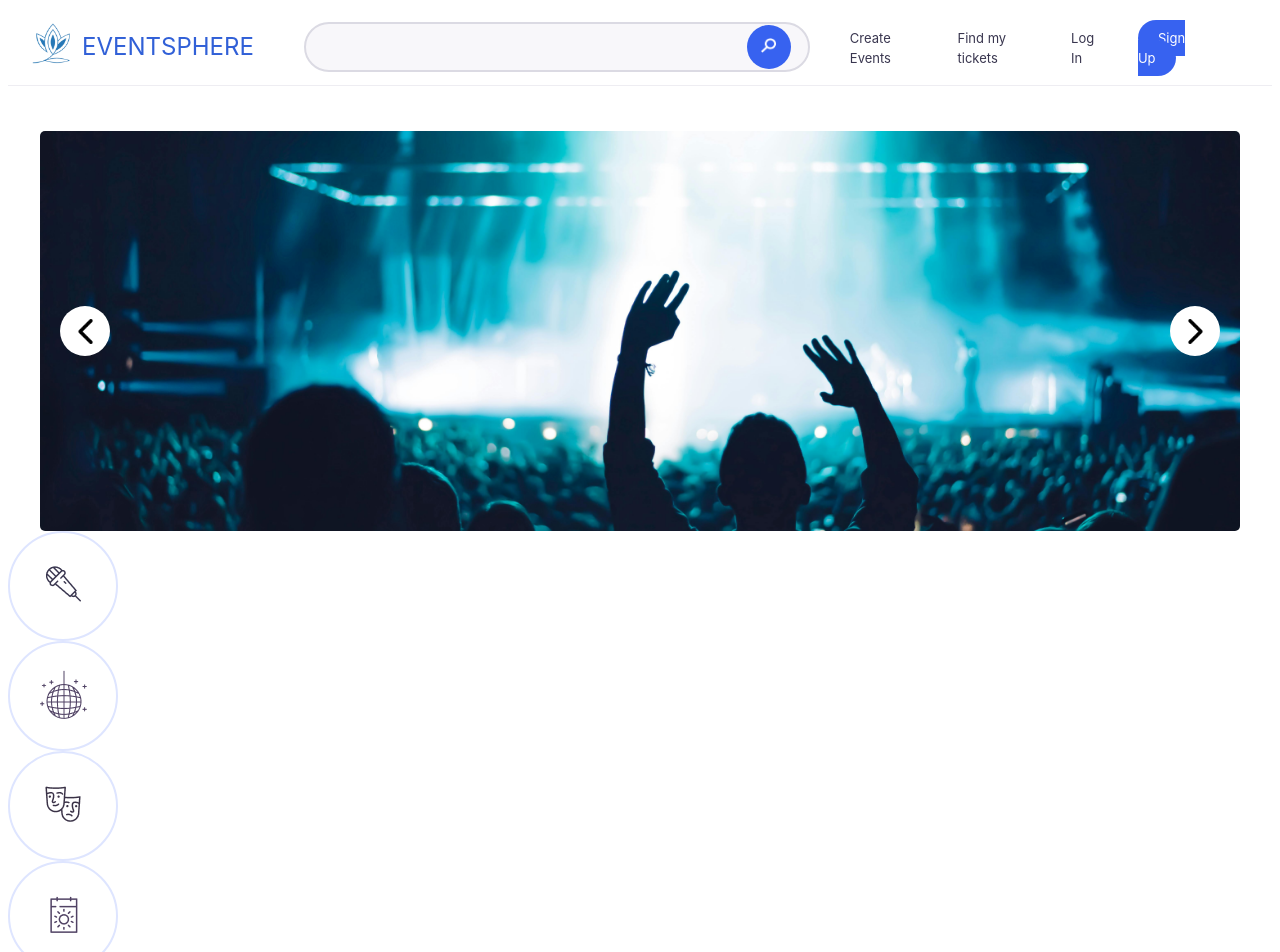
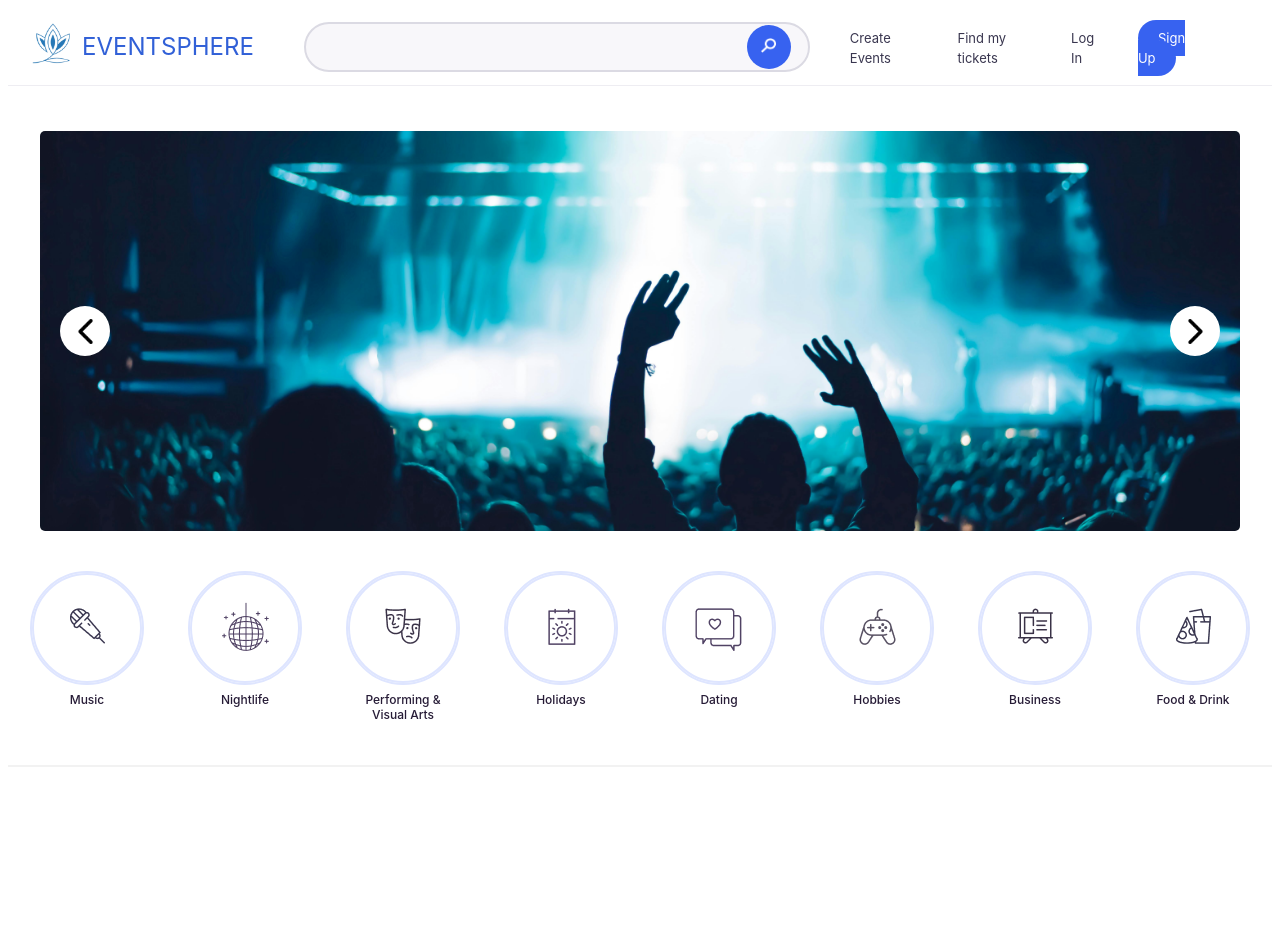
Before and after one commit to AndrLoko/event-sphere, a React (Vite) app: page / in a window 1280 px wide. Shown: the top 952 px of the page. After the commit the page ends 800 px from the top, so only its background shows below. Built offline with nearby package versions, Linux system fonts and the light colour scheme.

Commit message:
Finished styling category selection

```diff
--- a/src/components/UI/category/category.jsx
+++ b/src/components/UI/category/category.jsx
@@ -1,12 +1,15 @@
 import React from 'react'
 import './category.scss'
 
-export default function category({ link }) {
+export default function category({ link, text }) {
   return (
     <>
-        <button className="category">
-            <img src={link} alt="" className="category__icon" />
-        </button>
+        <div className="category">
+            <button className="category">
+                <img src={link} alt="" className="category__icon" />
+            </button>
+            <p className='category__text'>{text}</p>
+        </div>
     </>
   )
 }
--- a/src/components/UI/category/category.scss
+++ b/src/components/UI/category/category.scss
@@ -1,4 +1,5 @@
 .category {
+    justify-items: center;
     border: 2px solid #DEE5FF;
     width: 110px;
     height: 110px;
@@ -6,3 +7,12 @@
     border-radius: 100px;
     cursor: pointer;
 }
+
+.category__text {
+    font-family: Inter;
+    font-weight: 500;
+    text-align: center;
+    margin-top: 9px;
+    color: #261B36;
+    font-size: 12px;
+}
--- a/src/pages/Home/Home.jsx
+++ b/src/pages/Home/Home.jsx
@@ -7,16 +7,18 @@ export default function Home() {
   return (
     <>
         <Slider />
-        <div className="container">
-            <div className="grid__categories">
-                <Category link="../../../public/SVG.png" />
-                <Category link="../../../public/SVG-1.png" />
-                <Category link="../../../public/SVG-2.png" />
-                <Category link="../../../public/SVG-3.png" />
-                <Category link="../../../public/SVG-4.png" />
-                <Category link="../../../public/SVG-5.png" />
-                <Category link="../../../public/SVG-6.png" />
-                <Category link="../../../public/SVG-7.png" />
+        <div className="categories__wrapper">
+            <div className="container">
+                <div className="grid__categories">
+                    <Category link="../../../public/SVG.png" text="Music"/>
+                    <Category link="../../../public/SVG-1.png" text="Nightlife"/>
+                    <Category link="../../../public/SVG-2.png" text="Performing & Visual Arts"/>
+                    <Category link="../../../public/SVG-3.png" text="Holidays"/>
+                    <Category link="../../../public/SVG-4.png" text="Dating"/>
+                    <Category link="../../../public/SVG-5.png" text="Hobbies"/>
+                    <Category link="../../../public/SVG-6.png" text="Business"/>
+                    <Category link="../../../public/SVG-7.png" text="Food & Drink"/>
+                </div>
             </div>
         </div>
     </>
--- a/src/pages/Home/Home.scss
+++ b/src/pages/Home/Home.scss
@@ -1,3 +1,8 @@
+.categories__wrapper {
+    border-bottom: 2px solid #F2F2F2;
+    padding-bottom: 80px;
+}
+
 .container {
     width: 100%;
     max-width: 1280px;
@@ -7,4 +12,7 @@
 
 .grid__categories {
     display: grid;
-}
+    margin-top: 40px;
+    grid-template-columns: repeat(8, 1fr); /* 8 колонок */
+    justify-items: center; /* Центрирование по горизонтали */
+  }
```
